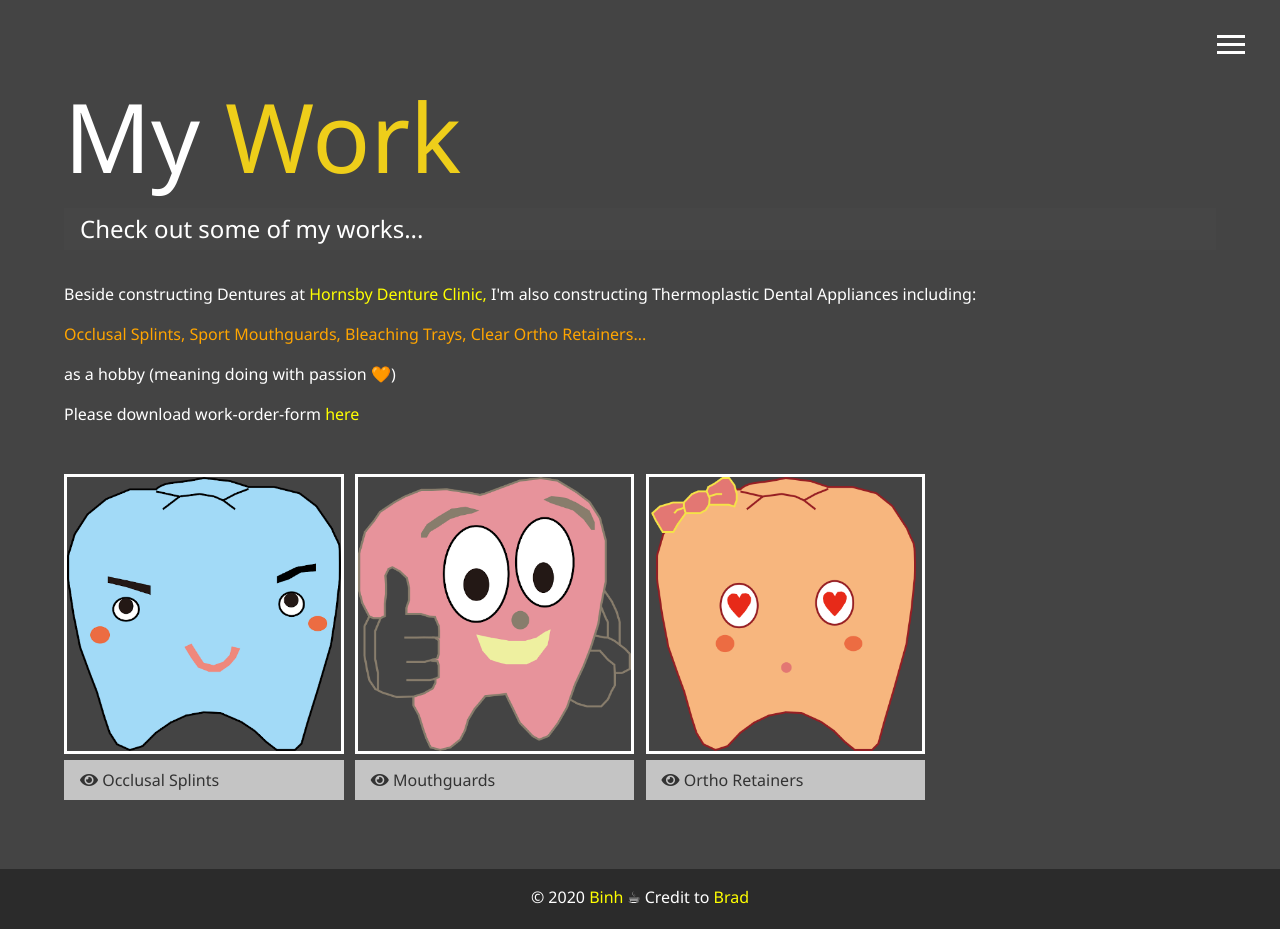
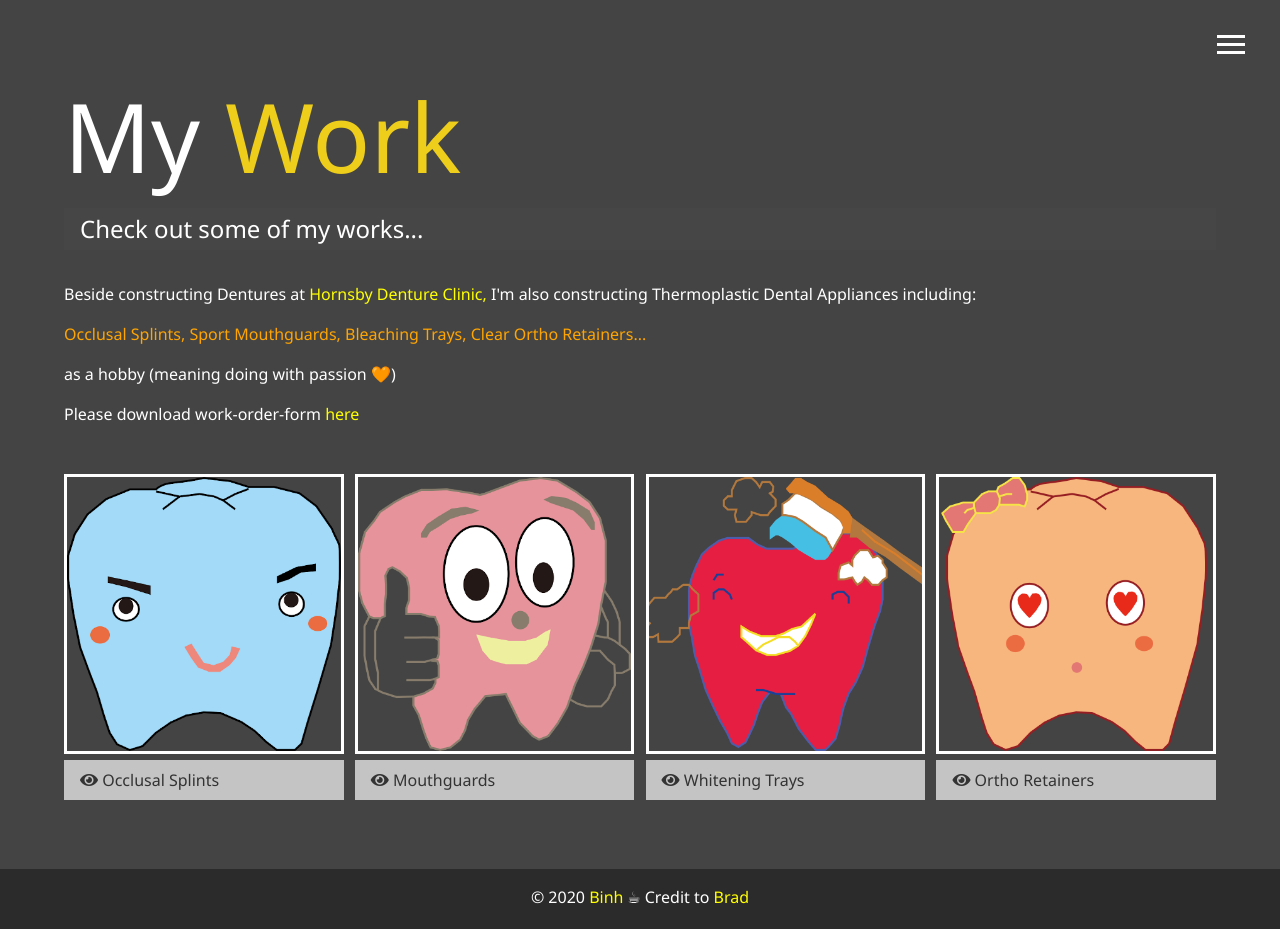
Before and after one commit to binhsydney/portfolio, a website: page work.html in a window 1280 px wide. Drawn offline with Linux system fonts and the light colour scheme.

Commit message:
Update work.html

```diff
--- a/work.html
+++ b/work.html
@@ -123,19 +123,24 @@
           </a>
           -->
         </div>
-        <!--
-      <div class="item">
-        <a href="#!">
-          <img src="img/projects/project4.png" alt="Project">
-        </a>
-        <a href="#" class="btn-light">
-          <i class="fas fa-eye"></i> Project
-        </a>
-        <a href="#" class="btn-dark">
-          <i class="fab fa-github"></i> Github
-        </a>
-      </div>
-      -->
+
+        <div class="item">
+          <a href="https://sites.google.com/view/whitening-trays/home">
+            <img src="img/projects/project4.png" alt="Project" />
+          </a>
+          <a
+            href="https://sites.google.com/view/whitening-trays/home"
+            class="btn-light"
+          >
+            <i class="fas fa-eye"></i> Whitening Trays
+          </a>
+          <!--
+          <a href="#" class="btn-dark">
+            <i class="fab fa-github"></i> Github
+          </a>
+          -->
+        </div>
+
         <div class="item">
           <a href="https://sites.google.com/view/orthoretainers/home">
             <img src="img/projects/project5.png" alt="Project" />
```
